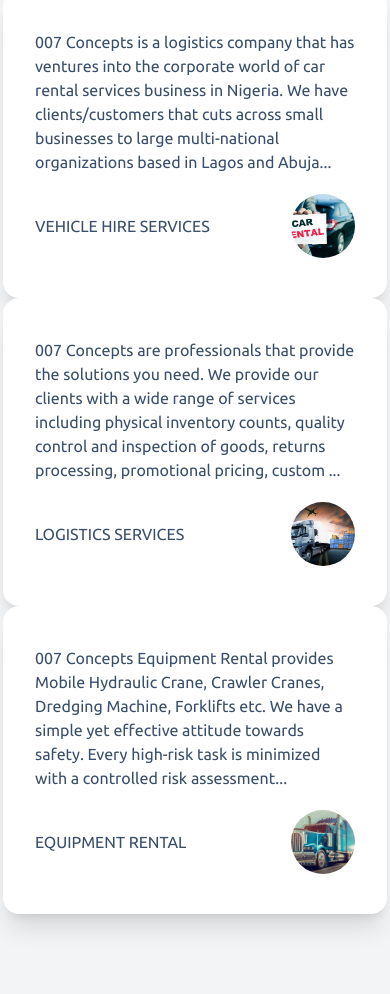
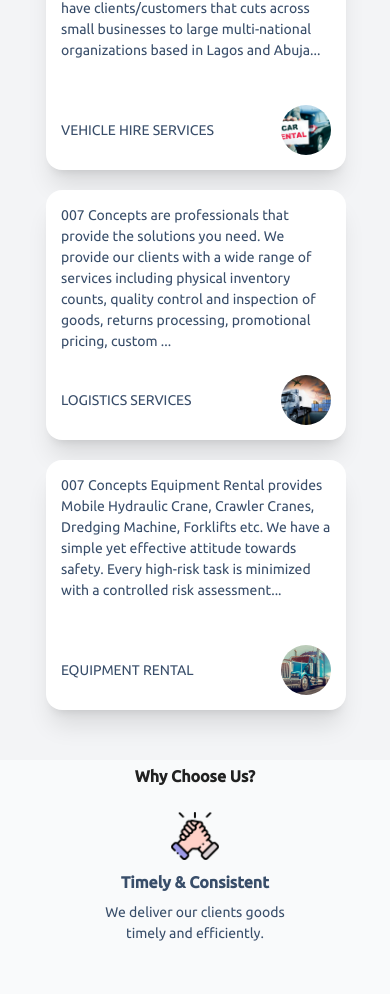
Before and after one commit to MichaelUtoh/007Concepts, a Next.js app: page / in a window 390 px wide. Shown: the part 974-1968 px from the top of the page. Built offline with nearby package versions, Linux system fonts and the light colour scheme.

Commit message:
Mobile responsiveness index page

```diff
--- a/src/components/footer.js
+++ b/src/components/footer.js
@@ -9,17 +9,15 @@ const Footer = () => {
         </div>
         <div>
             <span className="footer-title">Services</span>
-            <a className="link link-hover">Branding</a>
-            <a className="link link-hover">Design</a>
-            <a className="link link-hover">Marketing</a>
-            <a className="link link-hover">Advertisement</a>
+            <a className="link link-hover">Vehicle Rentals</a>
+            <a className="link link-hover">Haulage</a>
+            <a className="link link-hover">Logistics</a>
+            <a className="link link-hover">Equipment Rentals</a>
         </div>
         <div>
             <span className="footer-title">Company</span>
             <a className="link link-hover">About us</a>
             <a className="link link-hover">Contact</a>
-            <a className="link link-hover">Jobs</a>
-            <a className="link link-hover">Press kit</a>
         </div>
         <div>
             <span className="footer-title">Legal</span>
--- a/src/components/navbar.js
+++ b/src/components/navbar.js
@@ -12,7 +12,7 @@ const Navbar = () => {
             <div className='card-wrap-4'>
                 {
                     routePath.map((route, idx) => (
-                        <Link href={route}><p className="font-medium link link-hover custom-link hover:no-underline mx-4 text-white text-md">{routeName[idx]}</p></Link>
+                        <Link href={route}><p className="font-medium navlink link-hover custom-link hover:no-underline mx-4 text-white text-md">{routeName[idx]}</p></Link>
                     ))
                 }
             </div>
--- a/src/pages/index.js
+++ b/src/pages/index.js
@@ -86,12 +86,12 @@ const Home = () => {
         <div className='card-wrap-1 flex justify-center mx-10 my-20'>
           {
             titles.map((title, idx) => (
-              <div key={idx} className="card w-96 bg-base-100 mx-2 shadow-xl">
+              <div key={idx} className="card card-body-1 w-96 bg-base-100 mx-2 shadow-xl">
                 <div className="card-body py-10">
                   <p>{messages[idx]}</p>
                   <div className="card-actions flex items-center justify-end mt-3">
                     <p className='font'>{title}</p>
-                    <div className="bg-attr h-16 rounded-full w-16" style={{backgroundImage: `url(${images[idx]})`}}></div>
+                    <div className="bg-attr bg-attr-img-1 h-16 rounded-full w-16" style={{backgroundImage: `url(${images[idx]})`}}></div>
                   </div>
                 </div>
               </div>
@@ -102,14 +102,14 @@ const Home = () => {
 
       <div className=''>
         <div className='card-wrap-2 flex justify-center mx-10 my-20'>
-          <p className='font font-bold m-20 text-[#212121] text-2xl'>Why Choose Us?</p>
+          <p className='font-bold m-20 mob-margin-sm mob-title-1 text-[#212121] text-2xl'>Why Choose Us?</p>
           {
             iconTitles.map((title, idx) => (
-              <div key={idx} className="card w-48 border-0 border-gray-50 hover:shadow-lg m-3 p-2">
+              <div key={idx} className="card mob-card-choice w-48 border-0 border-gray-50 hover:shadow-lg m-3 p-2">
                   <figure><div className='bg-attr h-12 w-12' style={{ backgroundImage: `url('${iconImages[idx]}')` }}> </div></figure>
                   <div className="card-body p-2 py-4 flex flex-col items-center justify-between">
-                    <h2 className="text-xlg font-bold text-center">{title}</h2>
-                    <p className="text-center w-10/12">
+                    <h2 className="font-bold mob-title-1 text-xlg text-center">{title}</h2>
+                    <p className="mob-text text-center w-10/12">
                     {iconMessages[idx]}
                     </p>
                   </div>
@@ -120,18 +120,16 @@ const Home = () => {
       </div>
 
       <div className='bg-gray-100'>
-        <div className='flex items-center justify-center p-20'>
-          <p className='font font-bold m-10 text-[#212121] text-4xl'>Do You Require?</p>
-
+        <div className='mob-require flex items-center justify-center p-20'>
+          <p className='font font-bold m-10 mob-margin-sm mob-title-2 text-[#212121] text-4xl'>Do You Require?</p>
           <div className="">
               <Image src='/equipment1.png' alt='Earth-moving equipments' height={300} width={600} />
           </div>
-
         </div>
       </div>
 
       <div>
-        <p className='font text-center m-5 text-3xl text-[#212121]'>Our Partners</p>
+        <p className='mob-margin-sm mob-title-2 text-center m-5 text-3xl text-[#212121]'>Our Partners</p>
         <hr className="border border-red-600 mx-auto w-[150px]" />
         <div className='card-wrap-3 flex justify-center m-5'>
           { partnerLogos.map((img, idx) => (
--- a/src/styles/globals.css
+++ b/src/styles/globals.css
@@ -30,19 +30,33 @@ body {
 
 
 @media only screen and (max-width: 600px) {
-    .bg-banner {height: 500px;}
+    .bg-banner { height: 500px; }
+    .bg-attr-img-1 { height: 50px; width: 50px; }
+    .card-actions { margin-top: 0; }
+    .card-body { padding: 10px }
+    .card-body-1 {
+        /* background-color: #fb923c; */
+        font-size: 14px;
+        margin: 10px;
+        height: 250px;
+        padding: 5px;
+        width: 300px;
+    }
+    .card-wrap-1 { margin: auto; width: 80vw; }
+    .card-wrap-2 { margin: auto; width: 80vw; }
     .card-wrap-1, .card-wrap-2, .card-wrap-3 {
         align-items: center;
         flex-direction: column;
         justify-content: center;
     }
-    .link { color: blu; display: none; }
-    .logo {border: 1px solid red; height: 50px; margin-left: 10px; width: 100px;}
-    .mob-index {
-        border: 1px solid orange;
-        width: 100vw !important;
-    }
-    .mob-p-10 {padding: 10px;}
-    .mob-title-1 {font-size: 16px;}
-    .mob-title-2 {font-size: 24px;}
+    .navlink { color: blu; display: none; }
+    .logo { height: 50px; margin-left: 10px; width: 100px; }
+    .mob-card-choice { width: 300px; }
+    .mob-index { width: 100vw !important; }
+    .mob-margin-sm { margin: 0;}
+    .mob-p-10 { padding: 10px; }
+    .mob-require { flex-direction: column; }
+    .mob-title-1 { font-size: 16px; }
+    .mob-title-2 { font-size: 24px; }
+    .mob-text { font-size: 14px; }
 }
```
